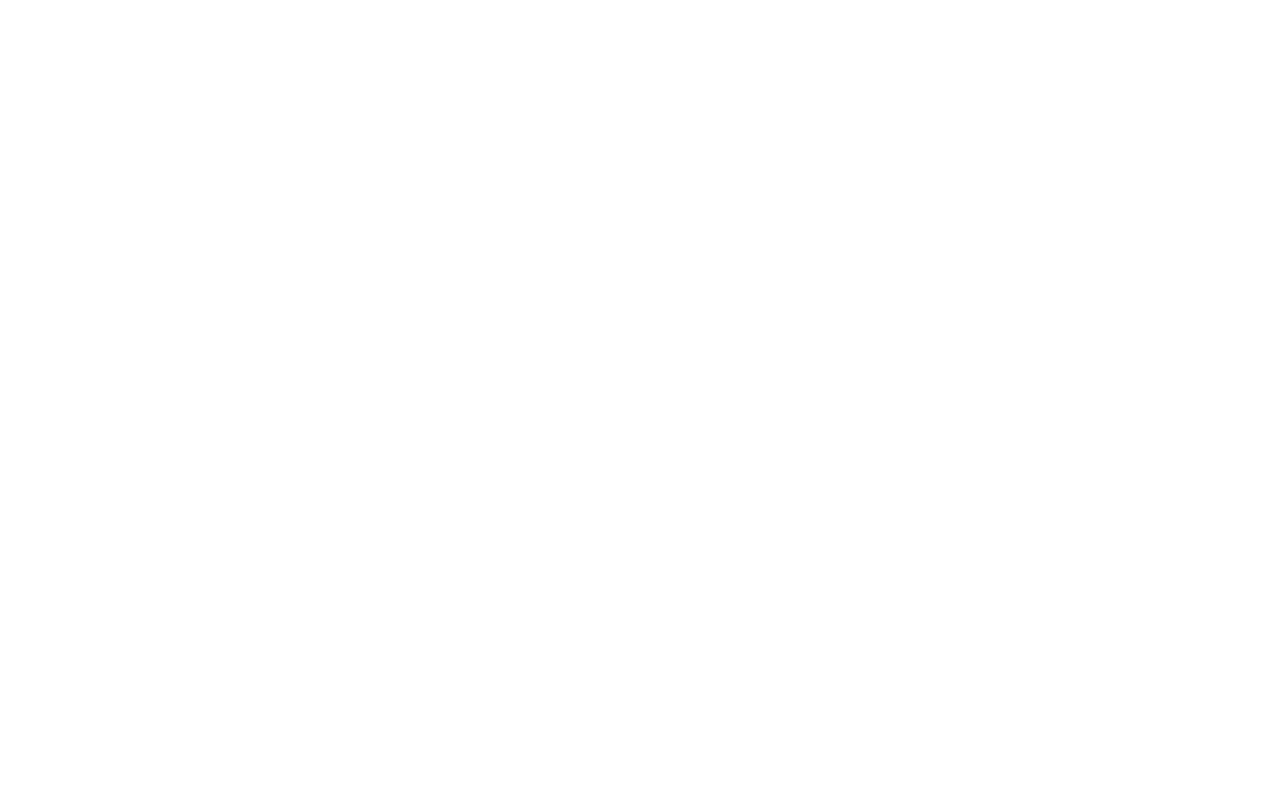
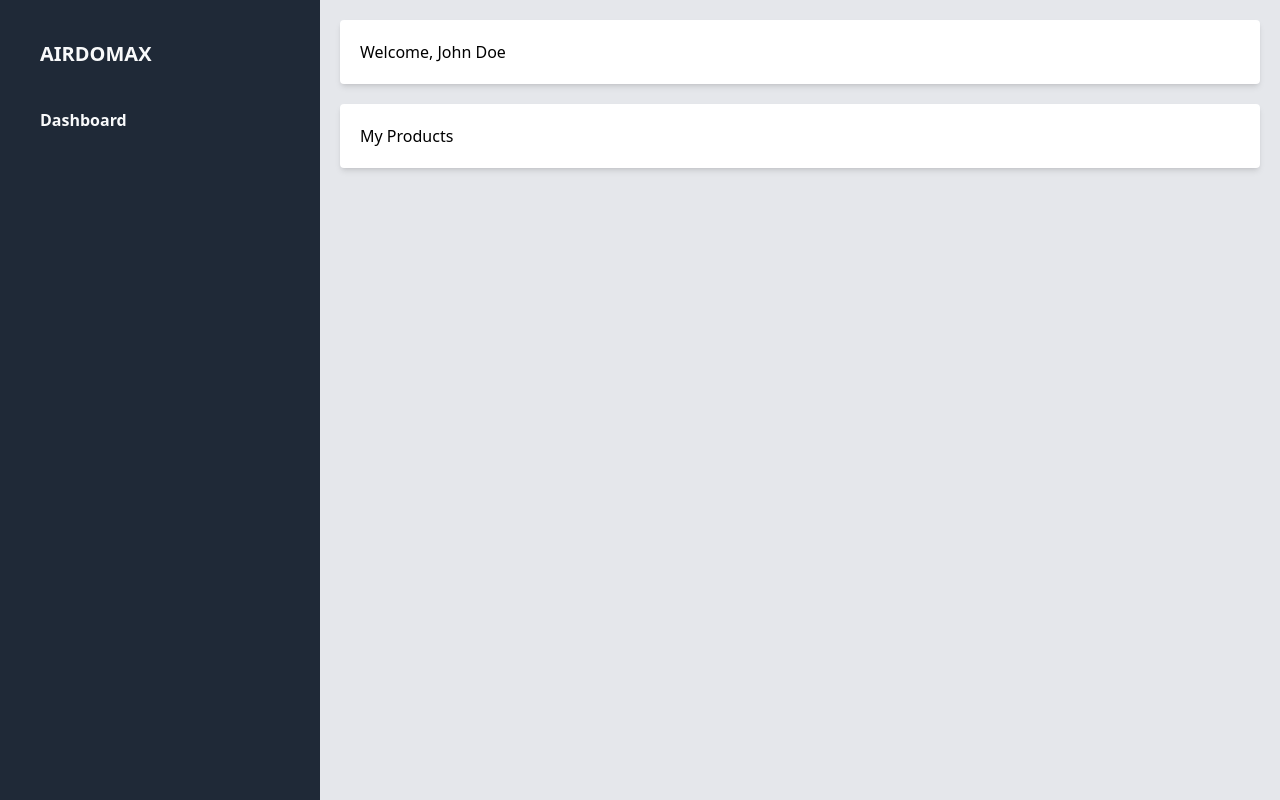
Before and after one commit to Zichis/airdomax, a Vue app: page /user/dashboard in a window 1280 px wide. Before the commit this address had no page. Built offline with nearby package versions, Linux system fonts and the light colour scheme.

Commit message:
Added route for user dashboard.

```diff
--- a/src/router/index.js
+++ b/src/router/index.js
@@ -2,6 +2,7 @@
 import HomeView from "../views/website/HomeView.vue";
 import WebsiteView from "../views/website/Website.vue";
 import AuthView from "../views/auth/Auth.vue";
+import UserView from "../views/user/User.vue";
 
 const routes = [
   // {
@@ -56,6 +57,17 @@
       },
     ],
   },
+  {
+    path: "/user",
+    component: UserView,
+    redirect: "/user/dashboard",
+    children: [
+      {
+        path: "dashboard",
+        component: () => import("../views/user/Dashboard.vue"),
+      },
+    ],
+  },
 ];
 
 const router = createRouter({
--- /dev/null
+++ b/src/views/user/Dashboard.vue
@@ -0,0 +1,13 @@
+<template lang="">
+  <div>
+    <div class="shadow-md p-5 rounded bg-white">
+      <h1>My Products</h1>
+    </div>
+  </div>
+</template>
+<script>
+export default {
+  name: "DashboardView",
+};
+</script>
+<style lang=""></style>
--- /dev/null
+++ b/src/views/user/User.vue
@@ -0,0 +1,28 @@
+<template lang="">
+  <div>
+    <div class="bg-gray-200 min-h-screen flex">
+      <div class="bg-gray-800 p-10 hidden md:block" style="width: 320px">
+        <h2 class="font-bold text-xl text-gray-50">AIRDOMAX</h2>
+        <div class="my-10">
+          <router-link
+            class="text-gray-50 font-bold hover:text-green-500"
+            to="/user/dashboard"
+            >Dashboard</router-link
+          >
+        </div>
+      </div>
+      <div class="p-5 flex-1">
+        <div class="shadow-md p-5 mb-5 rounded bg-white">
+          <h1>Welcome, John Doe</h1>
+        </div>
+        <router-view></router-view>
+      </div>
+    </div>
+  </div>
+</template>
+<script>
+export default {
+  name: "UserView",
+};
+</script>
+<style lang=""></style>
```
